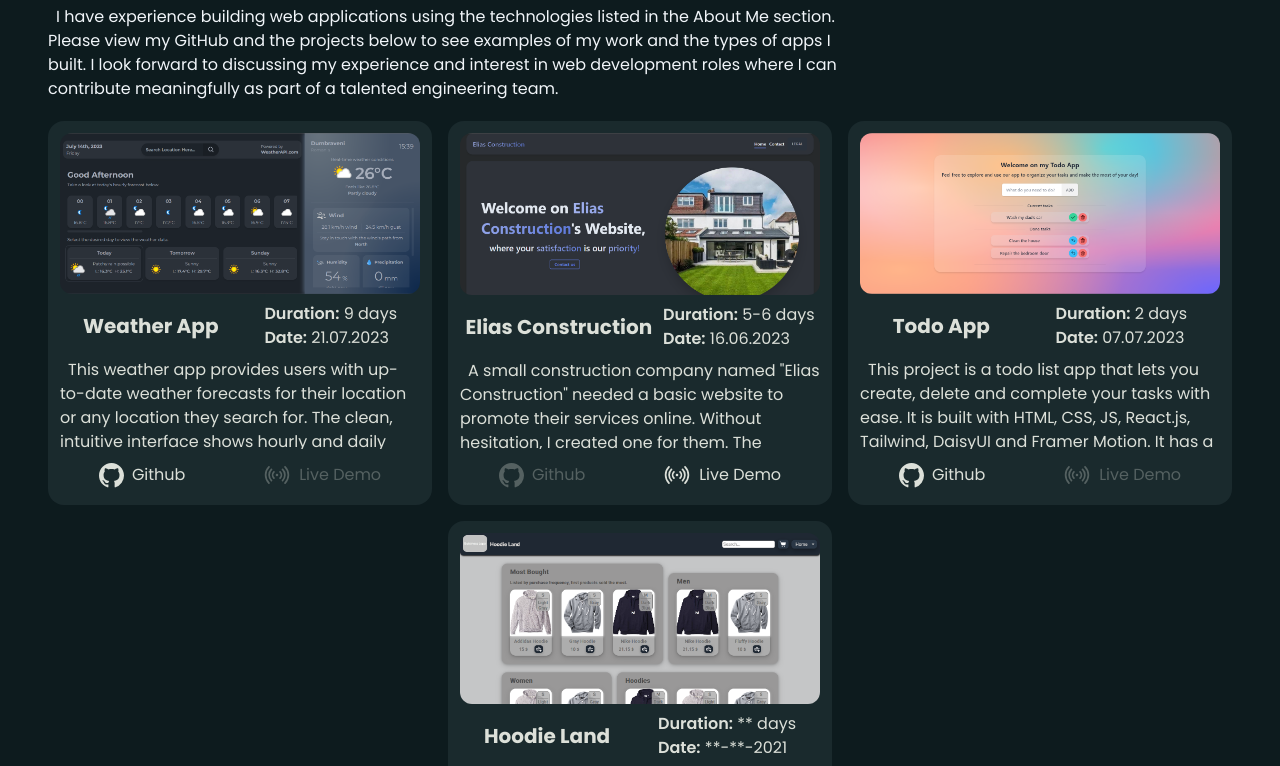
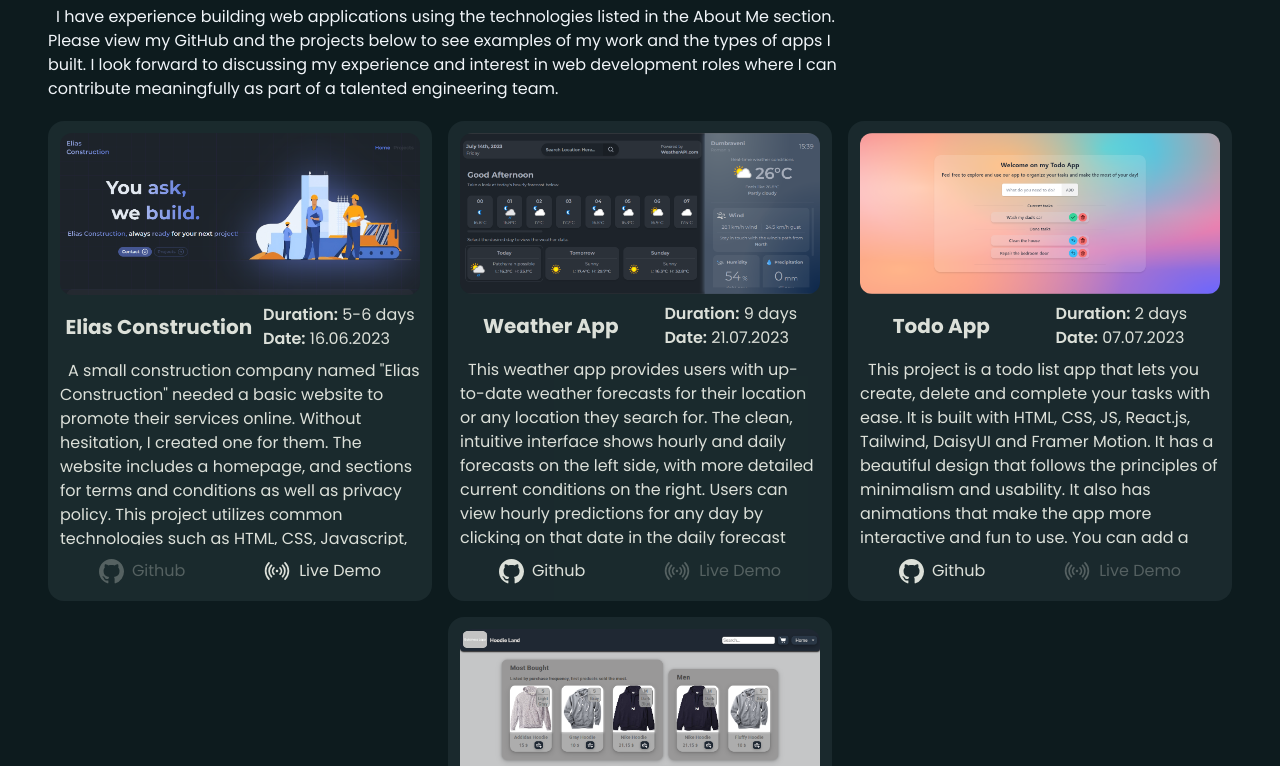
Before and after one commit to CipriRO/Portfolio, a Next.js app: page / in a window 1280 px wide. Shown: the part 1775-2541 px from the top of the page. Built offline with nearby package versions, Linux system fonts and the light colour scheme.

Commit message:
Small modifications on a listed project

```diff
--- a/app/components/MyProjects.jsx
+++ b/app/components/MyProjects.jsx
@@ -10,28 +10,27 @@ import { SignalIcon } from "@heroicons/react/24/solid";
 const MyProjects = () => {
   const projects = [
     {
+      name: "Elias Construction",
+      duration: "5-6 days",
+      date: "16.06.2023",
+      description: `A small construction company named "Elias Construction" needed a basic website to promote their services online. Without hesitation, I created one for them. The website includes a homepage, and sections for terms and conditions as well as privacy policy.
+      This project utilizes common technologies such as HTML, CSS, Javascript, Next.js, React.js, Tailwind CSS and DaisyUI. For privacy reasons, the website doesn't have a public repository on github!`,
+      demoLink: "https://eliconstruction.co.uk",
+      defaultImage: eliasProject1,
+      // images: [eliasProject3, eliasProject2, eliasProject1],
+    },
+    {
       name: "Weather App",
       duration: "9 days",
       date: "21.07.2023",
       description: `This weather app provides users with up-to-date weather forecasts for their location or any location they search for. The clean, intuitive interface shows hourly and daily forecasts on the left side, with more detailed current conditions on the right.
       Users can view hourly predictions for any day by clicking on that date in the daily forecast section. The hourly view updates as time passes to keep users informed. The current weather panel pops up with a tap on mobile devices for easy access.
       Location detection automatically pulls weather data for the user's area on first load. A search feature allows looking up forecasts by city or zip code anywhere in the world. Information presented includes temperature, humidity, wind, chance of rain, and more.
-      I built this fully-responsive weather app using HTML, CSS, React.js, Tailwind for styling, and Framer Motion for animations. It leverages the WeatherAPI.com API to pull in real-time weather data. Clean code and a simple but elegant design were top priorities.
+      I built this fully-responsive weather app using HTML, CSS, React.js, Tailwind CSS for styling, and Framer Motion for animations. It leverages the WeatherAPI.com API to pull in real-time weather data. Clean code and a simple but elegant design were top priorities.
       This project gave me good practice with APIs and React. I wanted to add more complex features but kept it simple due to time constraints.`,
       githubLink: "https://github.com/CipriRO/Weather-App",
       defaultImage: weatherApp1,
       // images: [weatherApp2, weatherApp1],
-      badge: { badgeType: "badge-success", badgeContent: "Weather Api Used" },
-    },
-    {
-      name: "Elias Construction",
-      duration: "5-6 days",
-      date: "16.06.2023",
-      description: `A small construction company named "Elias Construction" needed a basic website to promote their services online. Without hesitation, I created one for them. The website includes a homepage, contact page, and sections for terms and conditions as well as privacy policy.
-      This project utilizes common technologies such as html, css, javascript, react, tailwind, daisyUI, and react router. For privacy reasons, the website doesn't have a repository on github!`,
-      demoLink: "https://eliconstruction.co.uk",
-      defaultImage: eliasProject1,
-      // images: [eliasProject3, eliasProject2, eliasProject1],
     },
 
     {
@@ -44,7 +43,6 @@ const MyProjects = () => {
       githubLink: "https://github.com/CipriRO/Todo-App",
       defaultImage: todoApp3,
       // images: [todoApp3, todoApp2, todoApp1],
-      badge: { badgeType: "badge-warning", badgeContent: "Easy" },
     },
     {
       name: "Hoodie Land",
@@ -62,7 +60,6 @@ const MyProjects = () => {
       //   clothingStore2,
       //   clothingStore1,
       // ],
-      badge: { badgeType: "badge-error", badgeContent: "Abandoned" },
     },
   ];
 
@@ -84,7 +81,7 @@ const MyProjects = () => {
         {projects.map((project, index) => (
           <div
             key={index}
-            className="flex flex-col max-w-[24rem] rounded-2xl h-96 bg-[#1d2d31d3] text-_platinum p-3"
+            className="flex flex-col max-w-[24rem] rounded-2xl h-[30rem] bg-[#1d2d31d3] text-_platinum p-3"
           >
             <Image
               src={project.defaultImage}
@@ -106,7 +103,7 @@ const MyProjects = () => {
               </div>
             </div>
 
-            <p className="indent-2 overflow-hidden mb-2">{project.description}</p>
+            <p className="indent-2 overflow-auto mb-2">{project.description}</p>
 
             <div className="flex justify-around items-center">
               <Link
```
Also changed, not shown: public/projects/elias-construction-1.jpg.
